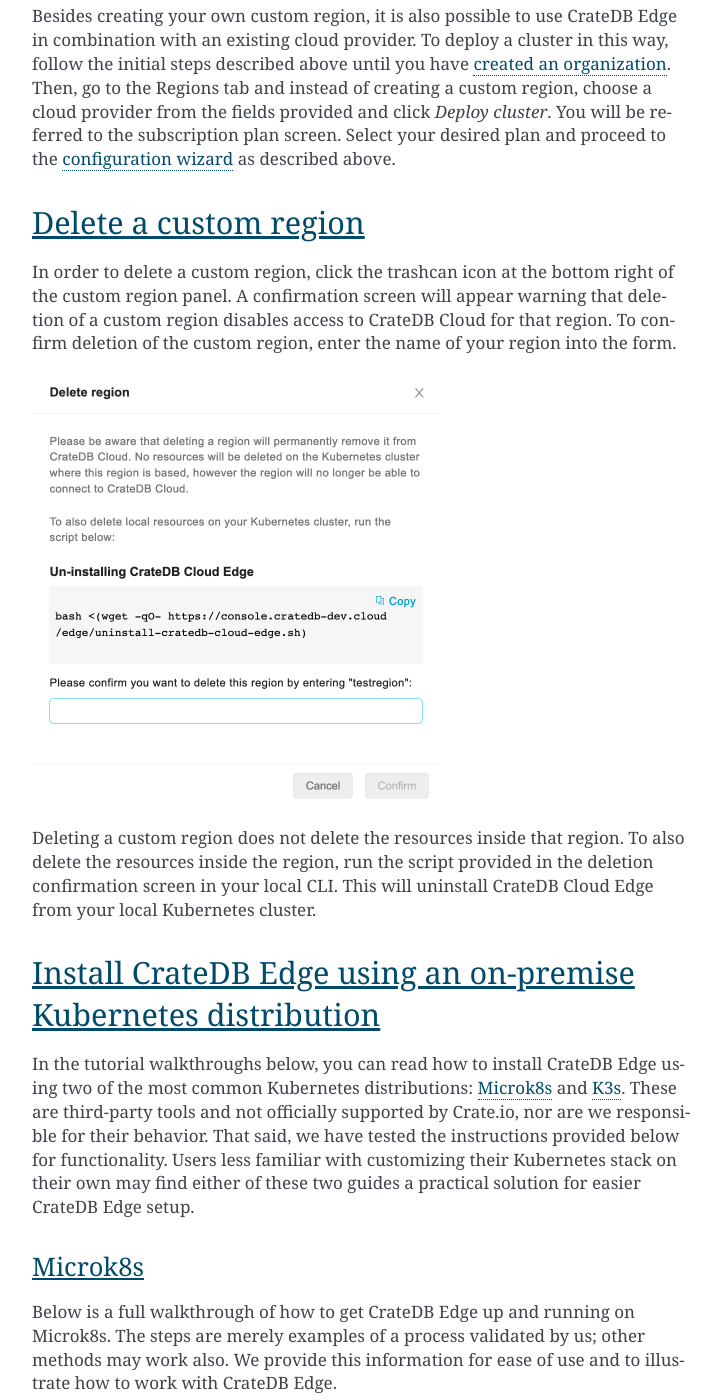
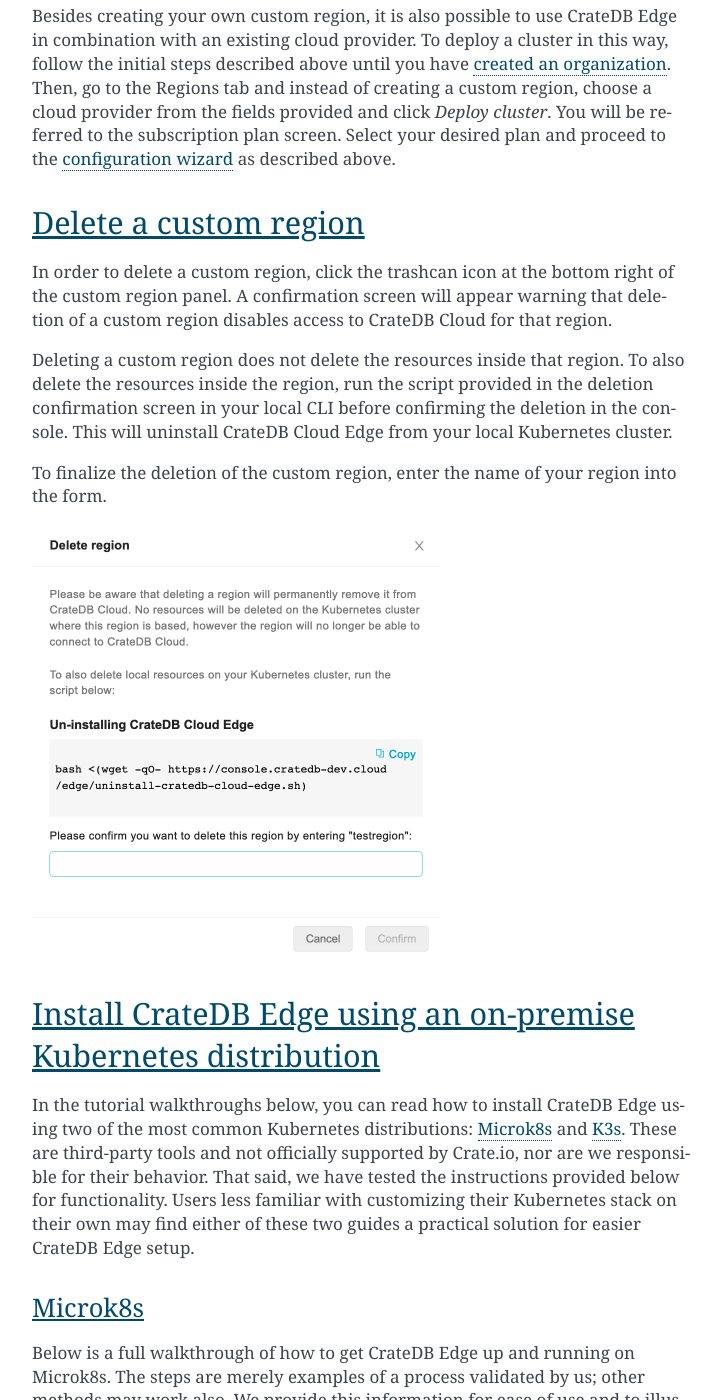
Before and after one commit to crate/cloud-tutorials, a Sphinx documentation site: the page built from docs/edge.rst, in a window 1280 px wide and 1400 px high, scrolled down 8548 px. Shown: the whole window, without its empty margins (388-1109 px from the left). Built offline with Sphinx 7.4.7, drawn with Linux system fonts in a browser that asks for light colours.

Commit message:
change steps order in 'delete a custom region'

```diff
--- a/docs/edge.rst
+++ b/docs/edge.rst
@@ -313,17 +313,19 @@
 In order to delete a custom region, click the trashcan icon at the bottom right
 of the custom region panel. A confirmation screen will appear warning that
 deletion of a custom region disables access to CrateDB Cloud for that region.
-To confirm deletion of the custom region, enter the name of your region into
-the form.
+
+Deleting a custom region does not delete the resources inside that region. To
+also delete the resources inside the region, run the script provided in the
+deletion confirmation screen in your local CLI before confirming the deletion
+in the console. This will uninstall CrateDB Cloud Edge from your local
+Kubernetes cluster.
+
+To finalize the deletion of the custom region, enter the name of your region
+into the form.
 
 .. image:: _assets/img/cloud-edge-delete.png
    :alt: CrateDB Edge deletion confirmation screen
    :scale: 50%
-
-Deleting a custom region does not delete the resources inside that region. To
-also delete the resources inside the region, run the script provided in the
-deletion confirmation screen in your local CLI. This will uninstall CrateDB
-Cloud Edge from your local Kubernetes cluster.
 
 
 .. _edge-tools:
```
